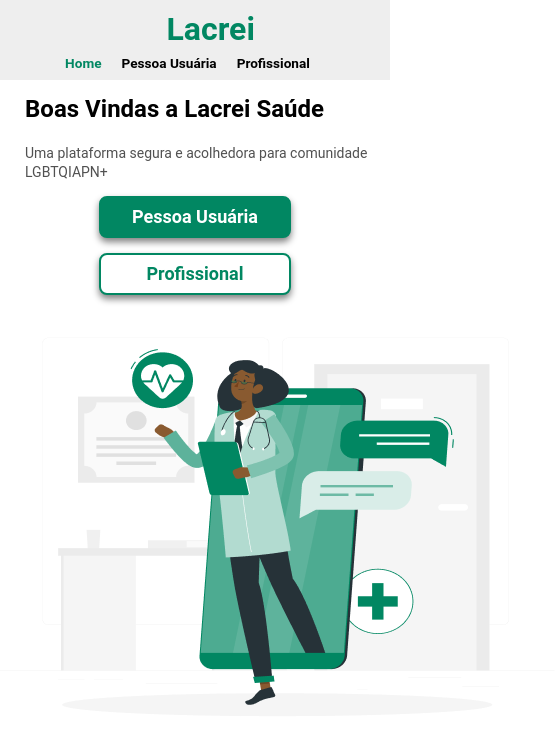
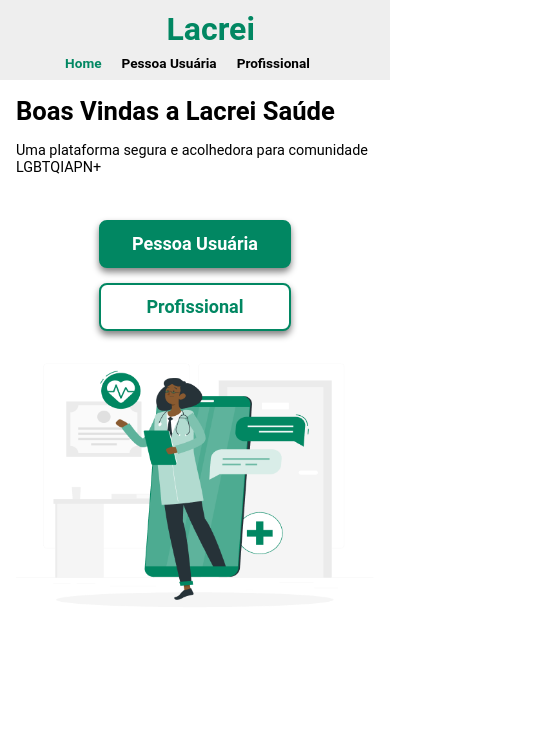
Before and after one commit to claudio-inacio/desafio-front, a React (Create React App) app: page / in a window 390 px wide. Shown: the top 744 px of the page, 555 px wide, since content can reach past the window. Built offline with nearby package versions, Linux system fonts and the light colour scheme.

Commit message:
fix: responsive inital page

```diff
--- a/src/App.tsx
+++ b/src/App.tsx
@@ -7,8 +7,8 @@ import { UserPerson } from './pages/user-pserson';
 import { Professional } from './pages/professional';
 
 const AppPage = styled.div`
-  height: 100vh;
-  width: 100vw;
+  // height: 100vh;
+  // width: 100vw;
 
 `
 function App() {
--- a/src/components/Button/indexStyle.ts
+++ b/src/components/Button/indexStyle.ts
@@ -6,7 +6,7 @@ interface Props{
 
 export const Container = styled.button<Props>`
 @media(min-width: 521px) and (max-width: 1040px){
-     margin-left: 50px;
+     // margin-left: 50px;
 
 }
 
--- a/src/components/Description/indexStyle.ts
+++ b/src/components/Description/indexStyle.ts
@@ -1,5 +1,4 @@
 import { NavLink } from "react-router-dom";
-// import { Link } from "react-router-dom";
 import styled from "styled-components";
 
 
--- a/src/components/Header/indexStyle.ts
+++ b/src/components/Header/indexStyle.ts
@@ -1,5 +1,4 @@
 import { NavLink } from "react-router-dom";
-// import { Link } from "react-router-dom";
 import styled from "styled-components";
 
 
--- a/src/pages/home/index.tsx
+++ b/src/pages/home/index.tsx
@@ -1,7 +1,6 @@
 import React from "react";
-import { Container, Description, DescriptionButtons, Divider, HomeImage, InfoComplementary, Message, MessageContainer, TitleContainer, Tittle } from "./indexStyle";
+import { ButtonContainer, Container, Description, HomeImage, ImageContainer, Message, Tittle} from "./indexStyle";
 import Button from "../../components/Button";
-
 import Logo from './../../Imgs/logo.png'
 
 
@@ -11,25 +10,16 @@ export const Home = () => {
     <Container>
 
       <Description>
-
-
-        <TitleContainer>
-          <Tittle>Boas Vindas a Lacrei Saúde </Tittle>
-        </TitleContainer>
-        <MessageContainer>
-          <Message>Uma plataforma segura e acolhedora para comunidade LGBTQIAPN+</Message>
-        </MessageContainer>
-        <DescriptionButtons>
-
+        <Tittle>Boas Vindas a Lacrei Saúde </Tittle>
+        <Message>Uma plataforma segura e acolhedora para comunidade LGBTQIAPN+</Message>
+        <ButtonContainer>
           <Button buttonfilled='true' onClick={() => console.log('teste')}>Pessoa Usuária </Button>
           <Button  onClick={() => console.log('teste')}>Profissional </Button>
-        </DescriptionButtons>
+        </ButtonContainer>
       </Description>
-      <InfoComplementary>
-          <HomeImage  src={Logo} alt='Logo pagina Inicial'/>
-      </InfoComplementary>
-
-        {/* <Divider/> */}
+      <ImageContainer>
+        <HomeImage  src={Logo} alt='imagem pagina Inicial'/>
+      </ImageContainer>
     </Container>
 
 
--- a/src/pages/home/indexStyle.ts
+++ b/src/pages/home/indexStyle.ts
@@ -1,149 +1,105 @@
-import { NavLink } from "react-router-dom";
-// import { Link } from "react-router-dom";
 import styled from "styled-components";
 
 
 export const Container = styled.body`
-     @media(max-width: 1040px){
+     @media(max-width: 520px){
+          padding: 1rem 1rem 0px;
           flex-direction: column;
+          max-height: 750px;
+          align-items: center;
           justify-content: start ;
+     }
+     @media (min-width: 521px) and (max-width: 1040px){
+          flex-direction: column;
+          padding: 2rem 2rem 0px;
           align-items: center;
+          max-height: 630px;
+          justify-content: start ;
      }
      @media(min-width: 1041px){
-          flex-direction: row;
-          justify-content: start ;
-          align-items: start;
-          height: 500px;
-
+          padding: 4rem 4rem 0px;
+          max-height: 421px;
+          justify-content: space-between ;
      }
      display: flex;
-     width: 100%;
-     height: 100vw;
+     height: 100%;
 
 
 `;
 export const Description = styled.section`
-     @media(max-width: 1040px){
-     width: 100%;
-     justify-content: center;
-     align-items: center;
-     max-height: 250px;
-     max-width: 700px;
+     @media(max-width: 520px){
+          max-width: 540px;
+     }
+     @media(min-width: 521px) and (max-width: 1040px){
+          max-width: 540px;
      }
      @media(min-width: 1041px){
-          width: 60%;
-          max-width: 600px;
+          max-width: 540px;
      }
+     width: 100%;
 `;
 
-export const Tittle = styled.h1`
-     @media(max-width: 1040px){
-          font-size: 24px;
+export const Tittle = styled.h2`
+     @media(max-width: 520px){
+          font-size: 1.6rem;
      }
      @media(min-width: 521px) and (max-width: 1040px){
-          font-size: 32px;
+          font-size: 1.8rem;
      }
      @media(min-width: 1041px) {
          font-size: 44px;
      }
+     color: black;
 
-`;
-
-export const TitleContainer = styled.div`
-@media(max-width: 1040px){
-     margin-top: 15px;
-     margin-left: 25px;
+`
+export const Message = styled.p`
+     @media(max-width: 520px){
+          font-size: 0.90rem;
+          margin-top: 1rem;
      }
      @media(min-width: 521px) and (max-width: 1040px){
-     padding: 2rem 3rem 0px  3rem
-}
-@media(min-width: 1041px) {
-     padding: 3rem 1rem 0px  3rem
-}
-`
-export const MessageContainer = styled.div`
-@media(max-width: 1040px){
-     margin-top: 20px;
-     margin-left: 25px;
-}
-@media(min-width: 521px) and (max-width: 1040px){
-     padding: 0px 3rem 0px  3rem
-}
-@media(min-width: 1041px) {
-     padding: 2rem 3rem 0px  3rem
-}
-
-`
-export const Message = styled.text`
-@media(max-width: 1040px){
-     font-size: 14px;
-}
-@media(min-width: 521px) and (max-width: 1040px){
-     font-size: 16px;
+          font-size: 1rem;
+          padding: 1.5rem 2rem 0rem 0px;
      }
      @media(min-width: 1041px) {
           font-size: 1.5rem;
+          padding-top: 3rem;
       }
-color: var(--color-reference-text)
-
 `
 
-export const DescriptionButtons = styled.div`
+ export const ButtonContainer = styled.div`
      @media(max-width: 520px){
           flex-direction: column;
-          justify-content: center;
+          justify-content: space-between;
           align-items: center;
-          height: 50%;
+          margin-top: 1.8rem;
+          max-width: 450px;
 }
      @media(min-width: 521px) and (max-width: 1040px){
-          margin-top: 40px;
-          margin-left: 40px;
-          width: 100%;
+          margin-top: 2rem;
+          max-width: 455px;
           flex-direction: row;
-          justify-content: space-evenle;
+          align-items: start;
+          justify-content: space-around;
 }
+
      @media(min-width: 1041px) {
-          padding: 2rem 1rem 0px  2rem;
-          // margin-left: -55px;
-          // background-color: red;
-          justify-content: space-around
+          padding: 3.5rem 0rem 0rem;
+          justify-content: space-between;
       }
      display: flex;
-`;
-
-export const InfoComplementary = styled.aside`
-     @media(max-width: 1040px){
-          max-width: 700px;
-          max-height: 700px;
      width: 100%;
-          height: 100%;
-          margin-top: 30px;
-     }
-     @media(min-width: 1041px){
-          width: 50%;
-          display: flex;
-          justify-content: center;
-          margin-top: 70px;
-          align-items: center;
-     }
 `;
 
 
+export const ImageContainer = styled.aside`
+     max-width: 540px;
+     height: 450px;
+     max-height: 450px;
+     padding-top: 2rem;
+`;
+
 export const HomeImage = styled.img`
-@media(min-width: 1041px){
-     height: 80%;
-     max-width: 540px;
-     max-height: 540px;
-     width: 80%;
-}
-@media(min-width: 1041px){
-     max-width: 540px;
-     max-height: 540px;
-}
+     width: 100%;
 
 `
-export const Divider = styled.div`
-     height: 1px;
-     width: 90%;
-     background-color:var(--color-primary);
-`;
```
Lines whose indentation alone changed are shown as unchanged.
